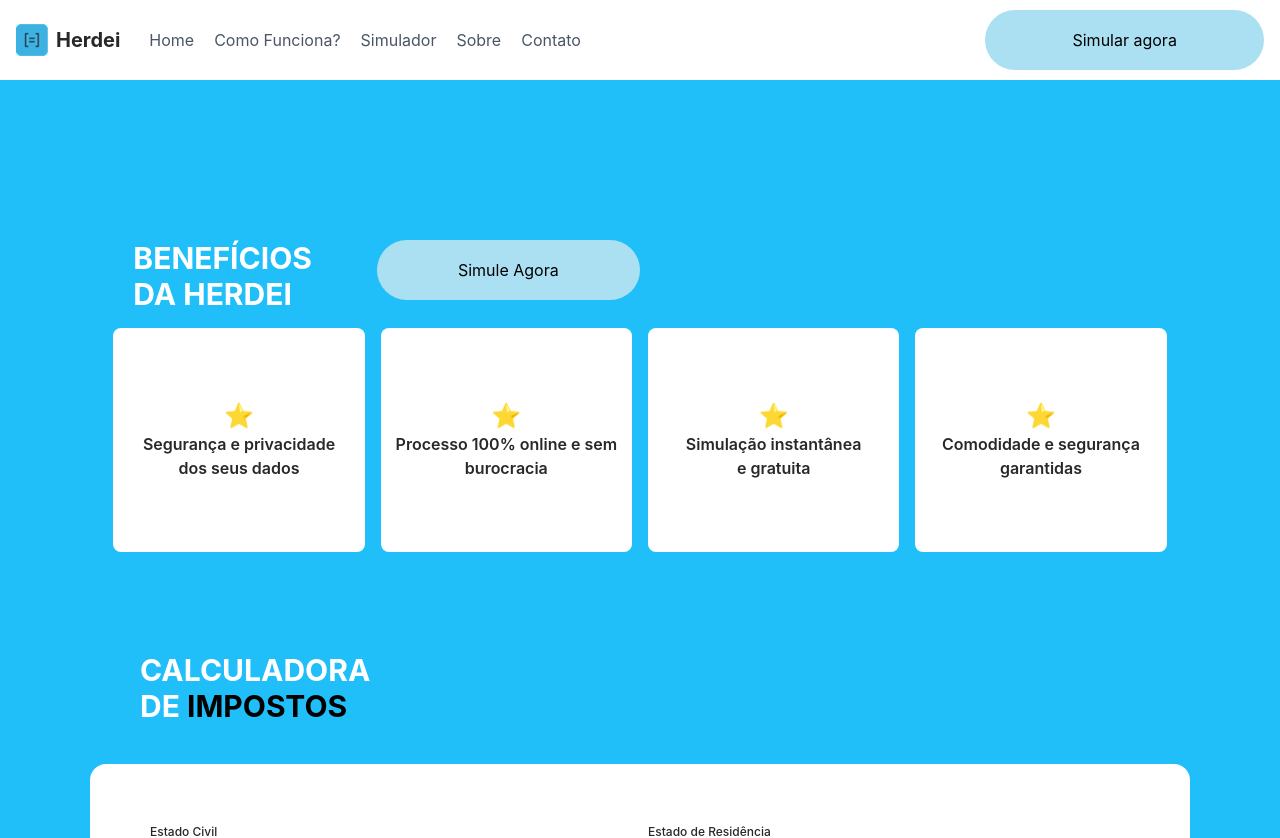
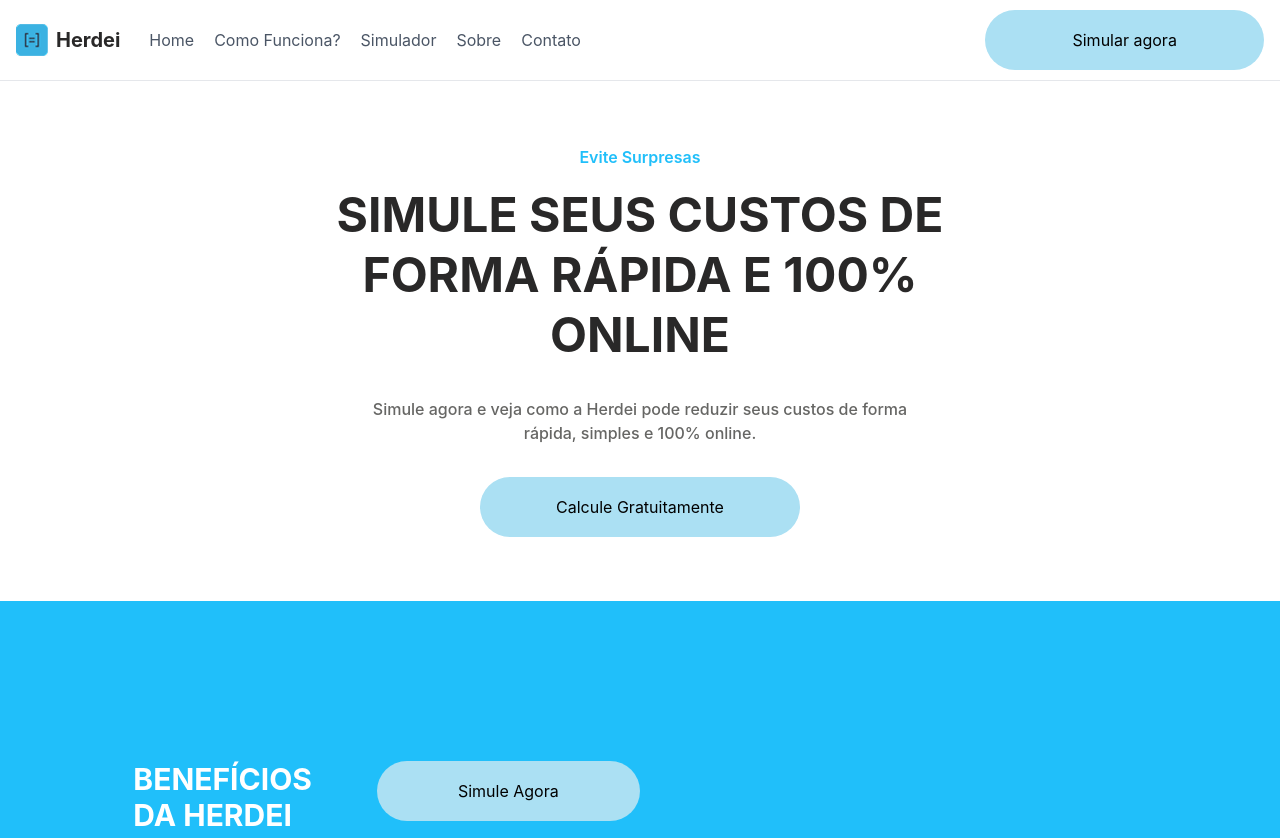
Before and after one commit to stallae/herdei-calculator, a React (Vite) app: page / in a window 1280 px wide. Shown: the top 838 px of the page. Built offline with nearby package versions, Linux system fonts and the light colour scheme.

Commit message:
feat: add Header Section

```diff
--- a/src/screens/FormCalculator.jsx
+++ b/src/screens/FormCalculator.jsx
@@ -1,10 +1,12 @@
 import Calculator from "../sections/FormCalculator/Calculator.jsx";
 import Advantages from "../sections/FormCalculator/Advantages.js";
 import Footer from "../sections/Footer.tsx";
+import Menu from "../sections/Menu.tsx";
 import Header from "../sections/Header.tsx";
 const FormCalculator = () => {
     return (
         <div>
+            <Menu/>
             <Header/>
             <Advantages/>
             <Calculator/>
--- a/src/sections/Header.tsx
+++ b/src/sections/Header.tsx
@@ -1,77 +1,28 @@
-import HerdeiLogo from "../assets/HerdeiLogo.png";
+import React from "react";
 import RoundedButton from "../components/RoundedButton";
-import { useState } from "react";
 
-const Header = () => {
-    const [isMenuOpen, setIsMenuOpen] = useState(false);
-
+const Header: React.FC = () => {
     return (
-        <header className="bg-white w-full shadow-sm">
-            <div className="container mx-auto px-4">
-                <div className="flex items-center justify-between h-20">
-                    <div className="flex items-center">
-                        <img src={HerdeiLogo} alt="Herdei Logo" className="h-8 w-8 mr-2"/>
-                        <span className="font-bold text-xl">Herdei</span>
-                    </div>
-
-                    <nav className="hidden md:flex items-center space-x-5 w-1/2 ml-10">
-                        <a href="/" className="text-gray-600 hover:text-gray-900">
-                            Home
-                        </a>
-                        <a href="#como-funciona" className="text-gray-600 hover:text-gray-900">
-                            Como Funciona?
-                        </a>
-                        <a href="#simulador" className="text-gray-600 hover:text-gray-900">
-                            Simulador
-                        </a>
-                        <a href="#sobre" className="text-gray-600 hover:text-gray-900">
-                            Sobre
-                        </a>
-                        <a href="#contato" className="text-gray-600 hover:text-gray-900">
-                            Contato
-                        </a>
-                    </nav>
-
-                    <div className="hidden md:flex justify-end w-1/2">
-                        <RoundedButton text="Simular agora" onClick={() => {}} />
-                    </div>
-
-                    <div className="md:hidden">
-                        <button onClick={() => setIsMenuOpen(!isMenuOpen)} className="py-2 px-4 bg-[#ABE0F3] rounded-full">
-                            <svg className="w-6 h-6" fill="none" stroke="currentColor" viewBox="0 0 24 24">
-                                <path strokeLinecap="round" strokeLinejoin="round" strokeWidth={2} d={isMenuOpen ? "M6 18L18 6M6 6l12 12" : "M4 6h16M4 12h16M4 18h16"} />
-                            </svg>
-                        </button>
-                    </div>
+        <section className="bg-white py-16">
+            <div className=" justify-center text-center">
+                <h1 className="text-[#20BFFA] text-m font-semibold mb-4">
+                    Evite Surpresas
+                </h1>
+                <p className="text-5xl font-bold mb-3 leading-tight">
+                   SIMULE SEUS CUSTOS DE <br/>FORMA RÁPIDA E 100%<br/>ONLINE
+                </p>
+                <p className=" my-8 font-medium text-[#666664] text-medium">
+                    Simule agora e veja como a Herdei pode reduzir seus custos de forma<br/>rápida, simples e 100% online.
+                </p>
+                <div className="flex justify-center w-1/2 mx-auto">
+                    <RoundedButton
+                        text="Calcule Gratuitamente"
+                        onClick={() => console.log("Button clicked")}
+                    />
                 </div>
-
-                {isMenuOpen && (
-                    <div className="md:hidden">
-                        <div className="px-2 pt-2 pb-3 space-y-1 w-fit">
-                            <a href="/" className="block px-3 py-2 text-gray-600 hover:text-gray-900">
-                                Home
-                            </a>
-                            <a href="#como-funciona" className="block px-3 py-2 text-gray-600 hover:text-gray-900">
-                                Como Funciona?
-                            </a>
-                            <a href="#simulador" className="block px-3 py-2 text-gray-600 hover:text-gray-900">
-                                Simulador
-                            </a>
-                            <a href="#sobre" className="block px-3 py-2 text-gray-600 hover:text-gray-900">
-                                Sobre
-                            </a>
-                            <a href="#contato" className="block px-3 py-2 text-gray-600 hover:text-gray-900">
-                                Contato
-                            </a>
-                            <div className="px-3 py-2">
-                                <RoundedButton text="Simular agora" onClick={() => {}} />
-                            </div>
-                        </div>
-                    </div>
-                )}
             </div>
-        </header>
+        </section>
     );
-}
+};
 
 export default Header;
--- /dev/null
+++ b/src/sections/Menu.tsx
@@ -0,0 +1,77 @@
+import HerdeiLogo from "../assets/HerdeiLogo.png";
+import RoundedButton from "../components/RoundedButton";
+import { useState } from "react";
+
+const Menu = () => {
+    const [isMenuOpen, setIsMenuOpen] = useState(false);
+
+    return (
+        <header className="bg-white w-full border-b border-gray-200 shadow-sm">
+            <div className="container mx-auto px-4">
+                <div className="flex items-center justify-between h-20">
+                    <div className="flex items-center">
+                        <img src={HerdeiLogo} alt="Herdei Logo" className="h-8 w-8 mr-2"/>
+                        <span className="font-bold text-xl">Herdei</span>
+                    </div>
+
+                    <nav className="hidden md:flex items-center space-x-5 w-1/2 ml-10">
+                        <a href="/" className="text-gray-600 hover:text-gray-900">
+                            Home
+                        </a>
+                        <a href="#como-funciona" className="text-gray-600 hover:text-gray-900">
+                            Como Funciona?
+                        </a>
+                        <a href="#simulador" className="text-gray-600 hover:text-gray-900">
+                            Simulador
+                        </a>
+                        <a href="#sobre" className="text-gray-600 hover:text-gray-900">
+                            Sobre
+                        </a>
+                        <a href="#contato" className="text-gray-600 hover:text-gray-900">
+                            Contato
+                        </a>
+                    </nav>
+
+                    <div className="hidden md:flex justify-end w-1/2">
+                        <RoundedButton text="Simular agora" onClick={() => {}} />
+                    </div>
+
+                    <div className="md:hidden">
+                        <button onClick={() => setIsMenuOpen(!isMenuOpen)} className="py-2 px-4 bg-[#ABE0F3] rounded-full">
+                            <svg className="w-6 h-6" fill="none" stroke="currentColor" viewBox="0 0 24 24">
+                                <path strokeLinecap="round" strokeLinejoin="round" strokeWidth={2} d={isMenuOpen ? "M6 18L18 6M6 6l12 12" : "M4 6h16M4 12h16M4 18h16"} />
+                            </svg>
+                        </button>
+                    </div>
+                </div>
+
+                {isMenuOpen && (
+                    <div className="md:hidden">
+                        <div className="px-2 pt-2 pb-3 space-y-1 w-fit">
+                            <a href="/" className="block px-3 py-2 text-gray-600 hover:text-gray-900">
+                                Home
+                            </a>
+                            <a href="#como-funciona" className="block px-3 py-2 text-gray-600 hover:text-gray-900">
+                                Como Funciona?
+                            </a>
+                            <a href="#simulador" className="block px-3 py-2 text-gray-600 hover:text-gray-900">
+                                Simulador
+                            </a>
+                            <a href="#sobre" className="block px-3 py-2 text-gray-600 hover:text-gray-900">
+                                Sobre
+                            </a>
+                            <a href="#contato" className="block px-3 py-2 text-gray-600 hover:text-gray-900">
+                                Contato
+                            </a>
+                            <div className="px-3 py-2">
+                                <RoundedButton text="Simular agora" onClick={() => {}} />
+                            </div>
+                        </div>
+                    </div>
+                )}
+            </div>
+        </header>
+    );
+}
+
+export default Menu;
```
Also changed, not shown: src/sections/Catcher.tsx (deleted).
